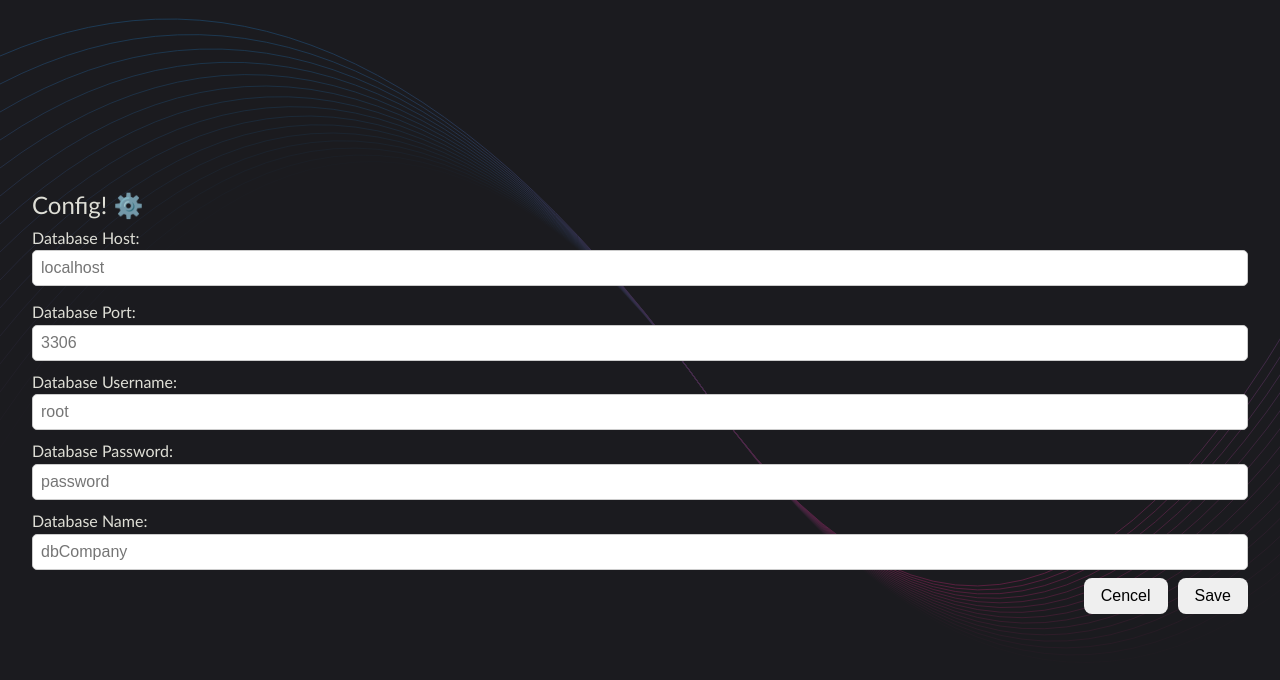
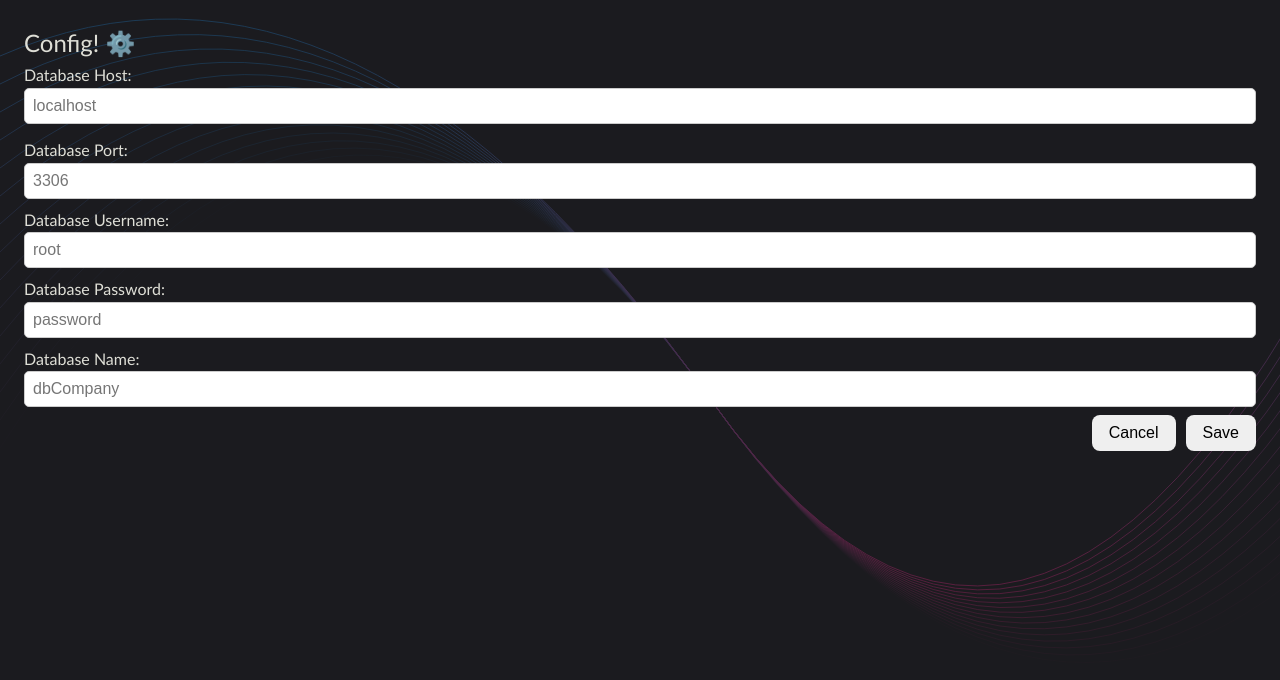
Before and after one commit to irwanphan/michel-vite, a React (Vite) app in the folder src/renderer/: page /config in a window 1280 px wide. Shown: the top 680 px of the page. Built offline with nearby package versions, Linux system fonts and the light colour scheme.

Commit message:
rearrange layout on main container

```diff
--- a/src/renderer/src/assets/base.css
+++ b/src/renderer/src/assets/base.css
@@ -48,6 +48,7 @@ ul {
 }
 
 body {
+  padding: 1.5rem;
   min-height: 100vh;
   color: var(--color-text);
   background: var(--color-background);
--- a/src/renderer/src/assets/main.css
+++ b/src/renderer/src/assets/main.css
@@ -1,9 +1,9 @@
 @import './base.css';
 
 body {
-  display: flex;
-  align-items: center;
-  justify-content: center;
+  /* display: flex; */
+  /* align-items: center; */
+  /* justify-content: center; */
   overflow: hidden;
   background-image: url('./wavy-lines.svg');
   background-size: cover;
--- a/src/renderer/src/screens/Config/Config.module.css
+++ b/src/renderer/src/screens/Config/Config.module.css
@@ -1,7 +1,3 @@
-.container {
-    padding: 2rem;
-}
-
 .label {
     display: block;
     margin-bottom: 5px;
--- a/src/renderer/src/screens/Config/index.tsx
+++ b/src/renderer/src/screens/Config/index.tsx
@@ -33,7 +33,7 @@ const ConfigScreen = () => {
       </label>
 
       <div className={styles.buttonGroup}>
-        <button onClick={() => navigate('/')}>Cencel</button>
+        <button onClick={() => navigate('/')}>Cancel</button>
         <button>Save</button>
       </div>
     </div>
```
Also changed, not shown: src/renderer/src/screens/Main/index.tsx (+17 -12 lines).
